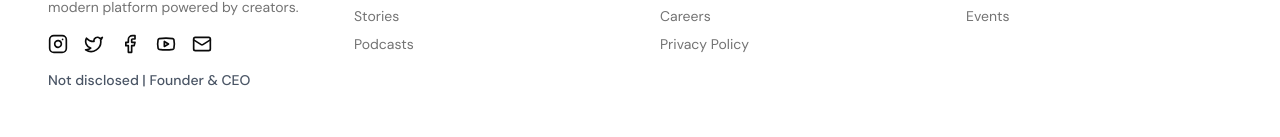
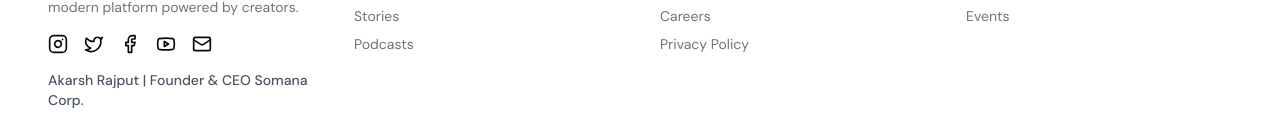
Before and after one commit to akarshrajput/somana-v8, a Next.js app: page / in a window 1280 px wide. Shown: the part 815-952 px from the top of the page. Built offline with nearby package versions, Linux system fonts and the light colour scheme; no server answers; the database is empty.

Commit message:
initial commit

```diff
--- a/app/_components/main/Footer.jsx
+++ b/app/_components/main/Footer.jsx
@@ -69,7 +69,7 @@ const Footer = () => {
               >
                 Akarsh Rajput | Founder & CEO
               </a> */}
-              <p>Not disclosed | Founder & CEO</p>
+              <p>Akarsh Rajput | Founder & CEO Somana Corp.</p>
             </div>
           </div>
 
```
